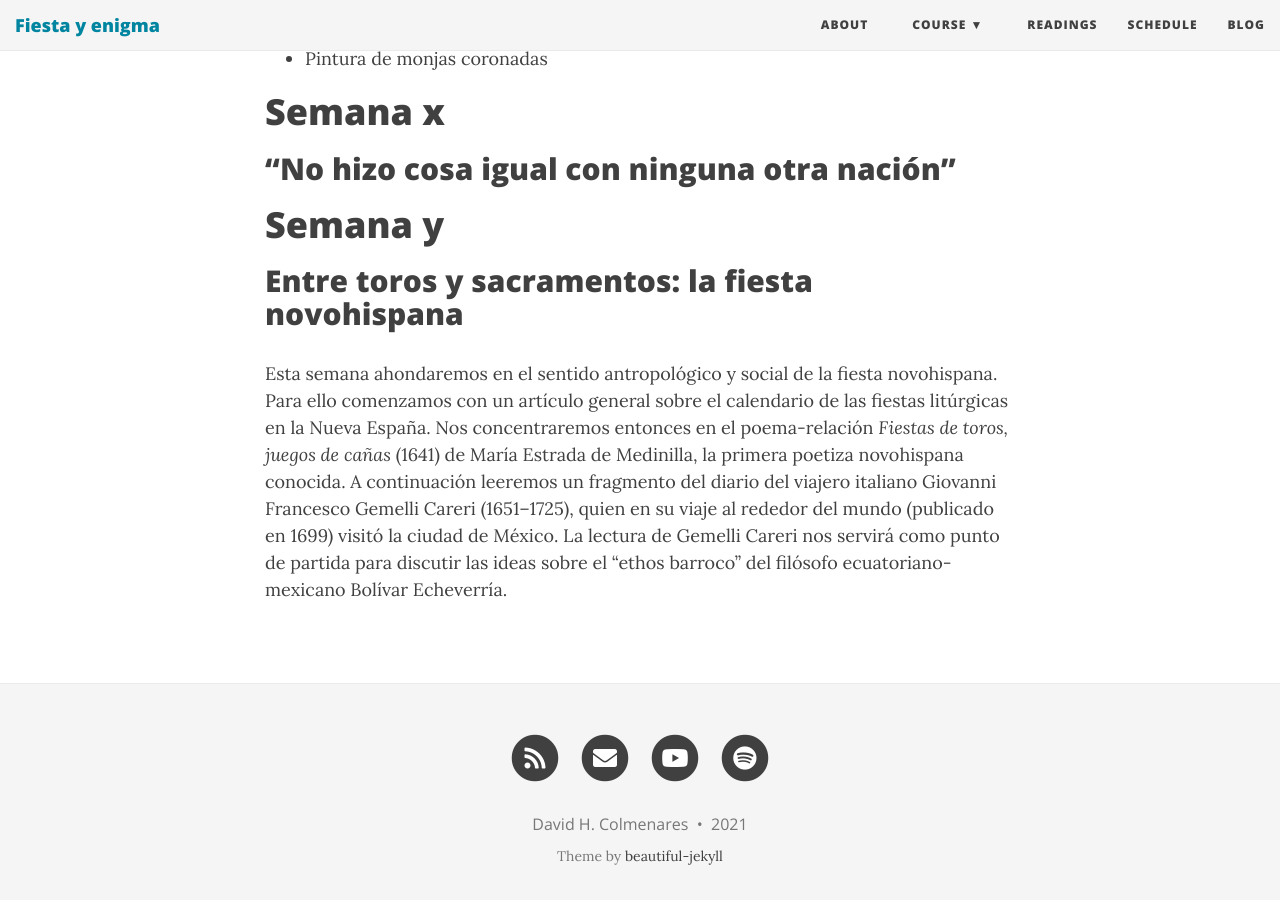
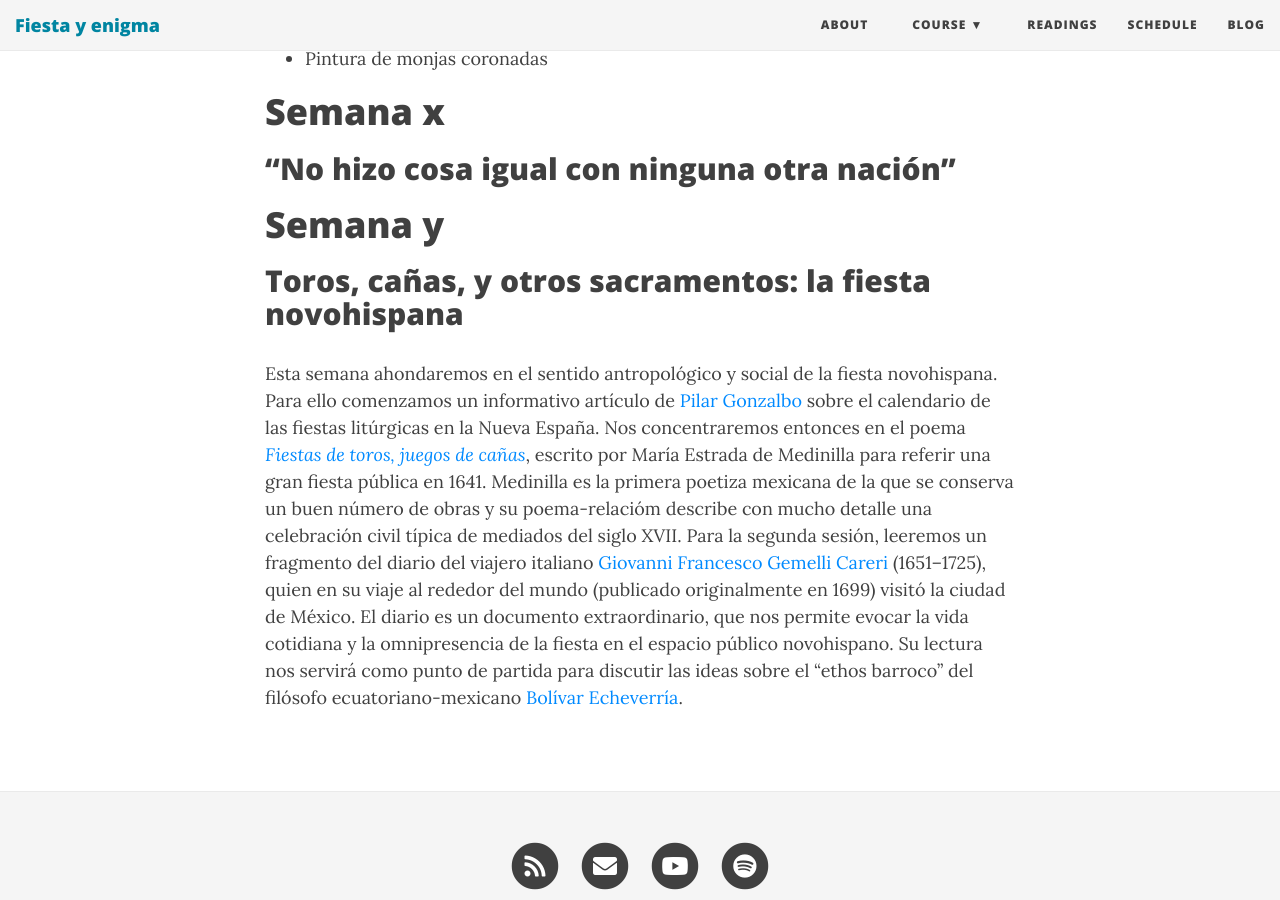
Before and after one commit to Hipomenes/novohispana, a Jekyll site: the page built from syllabus.md, in a window 1280 px wide and 900 px high, scrolled down 1630 px. Built offline with Jekyll 4.4.1, drawn with Linux system fonts in a browser that asks for light colours; nearby versions of some CDN libraries.

Commit message:
Update syllabus.md

```diff
--- a/syllabus.md
+++ b/syllabus.md
@@ -50,7 +50,6 @@ Comenzamos el semestre con dos lecturas que ofrecen miradas globales sobre la Nu
 
 # Semana y
 
-## Entre toros y sacramentos: la fiesta novohispana
+## Toros, cañas, y otros sacramentos: la fiesta novohispana
 
-Esta semana ahondaremos en el sentido antropológico y social de la fiesta novohispana. Para ello comenzamos con un artículo general sobre el calendario de las fiestas litúrgicas en la Nueva España. Nos concentraremos entonces en el poema-relación *Fiestas de toros, juegos de cañas* (1641) de María Estrada de Medinilla, la primera poetiza novohispana conocida.
-A continuación leeremos un fragmento del diario del viajero italiano Giovanni Francesco Gemelli Careri (1651–1725), quien en su viaje al rededor del mundo (publicado en 1699) visitó la ciudad de México. La lectura de Gemelli Careri nos servirá como punto de partida para discutir las ideas sobre el "ethos barroco" del filósofo ecuatoriano-mexicano Bolívar Echeverría.
+Esta semana ahondaremos en el sentido antropológico y social de la fiesta novohispana. Para ello comenzamos un informativo artículo de [Pilar Gonzalbo]() sobre el calendario de las fiestas litúrgicas en la Nueva España. Nos concentraremos entonces en el poema [*Fiestas de toros, juegos de cañas*](), escrito por María Estrada de Medinilla para referir una gran fiesta pública en 1641. Medinilla es la primera poetiza mexicana de la que se conserva un buen número de obras y su poema-relacióm describe con mucho detalle una celebración civil típica de mediados del siglo XVII. Para la segunda sesión, leeremos un fragmento del diario del viajero italiano [Giovanni Francesco Gemelli Careri]() (1651–1725), quien en su viaje al rededor del mundo (publicado originalmente en 1699) visitó la ciudad de México. El diario es un documento extraordinario, que nos permite evocar la vida cotidiana y la omnipresencia de la fiesta en el espacio público novohispano. Su lectura nos servirá como punto de partida para discutir las ideas sobre el "ethos barroco" del filósofo ecuatoriano-mexicano [Bolívar Echeverría]().
```
